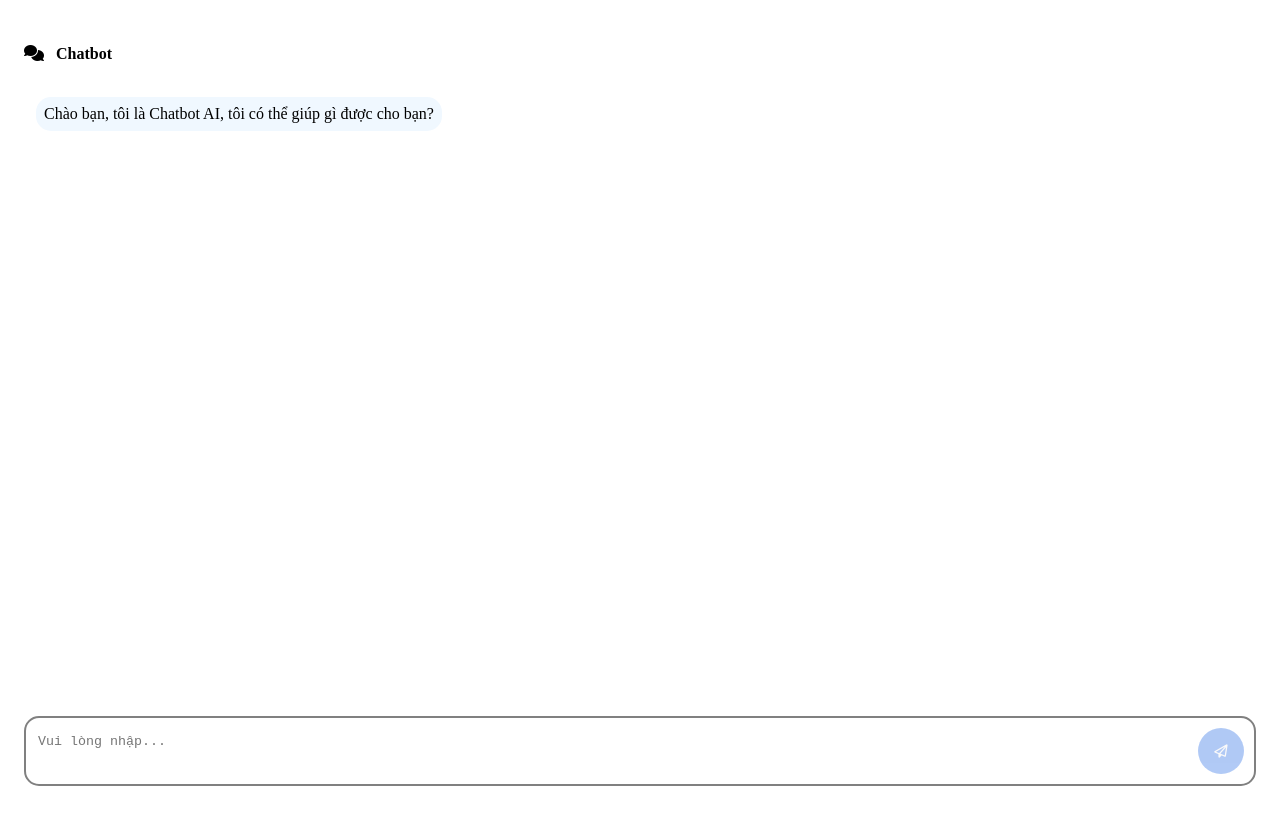
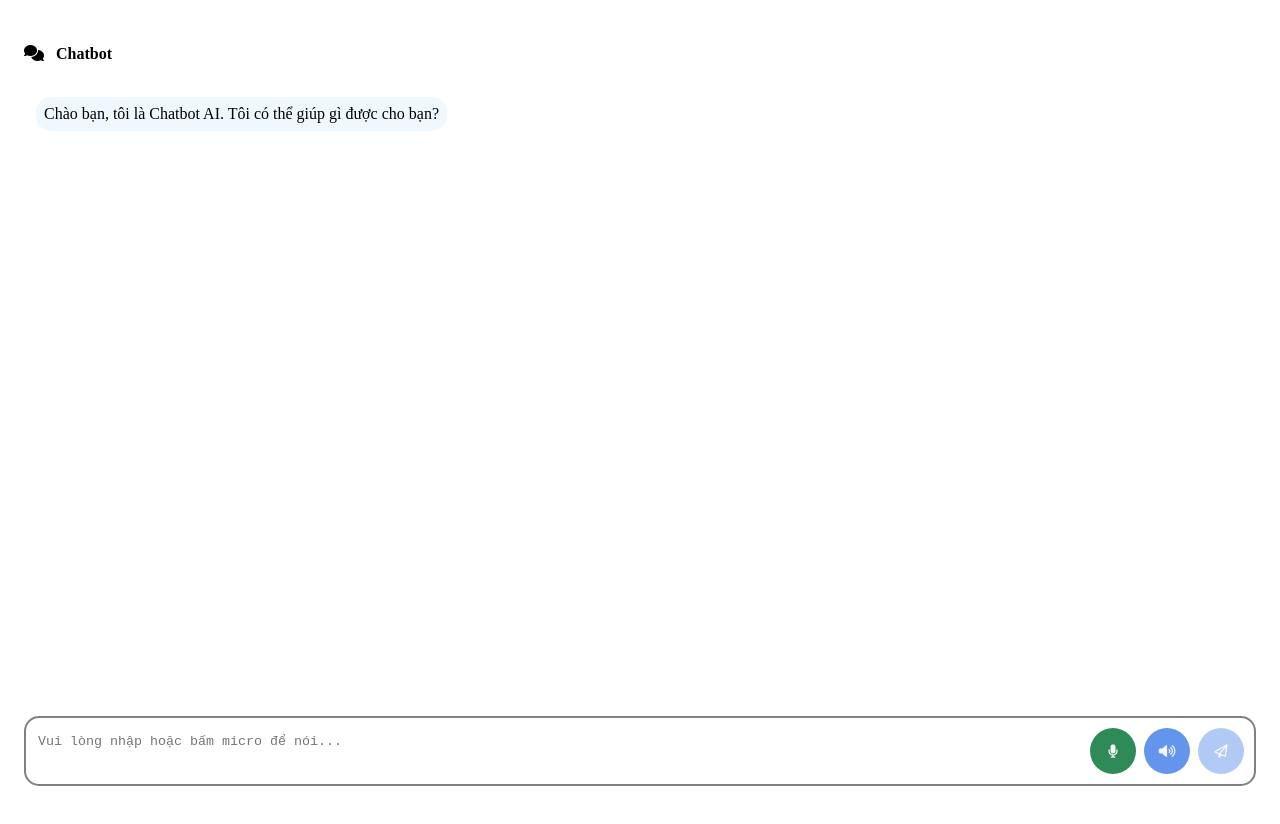
Before and after one commit to phanthainam081120112022/Chatbot-AI, a website: page index.html in a window 1280 px wide. Drawn offline with Linux system fonts and the light colour scheme.

Commit message:
Update Vietnamese text and button functionality

```diff
--- a/index.html
+++ b/index.html
@@ -1,38 +1,31 @@
 <!doctype html>
-<html lang="en">
+<html lang="vi">
   <head>
     <meta charset="UTF-8" />
     <meta name="viewport" content="width=device-width, initial-scale=1.0" />
     <title>Chat bot</title>
-    <!-- link style -->
     <link rel="stylesheet" href="./style.css" />
-
-    <!-- link icon-->
     <link
       rel="stylesheet"
       href="https://cdnjs.cloudflare.com/ajax/libs/font-awesome/6.7.2/css/all.min.css"
     />
   </head>
   <body>
-    <!-- ===== HEADER ===== -->
     <div id="header">
       <div class="icon"><i class="fas fa-comments"></i></div>
       <div class="name">
         <h4>Chatbot</h4>
       </div>
     </div>
-    <!-- ===== HEADER ===== -->
 
-    <!-- ===== MAIN ===== -->
     <div id="main">
       <div class="guest">
-        Chào bạn, tôi là Chatbot AI, tôi có thể giúp gì được cho bạn?
+        Chào bạn, tôi là Chatbot AI. Tôi có thể giúp gì được cho bạn?
       </div>
     </div>
-    <!-- ===== MAIN ===== -->
 
     <div class="loading">
-      <img src="./static/loading.svg" alt="" srcset="" />
+      <img src="./static/loading.svg" alt="Đang tải" />
     </div>
 
     <div id="footer">
@@ -40,20 +33,24 @@
         <div class="input-text">
           <textarea
             class="textarea"
-            name=""
-            placeholder="Vui lòng nhập..."
+            placeholder="Vui lòng nhập hoặc bấm micro để nói..."
           ></textarea>
         </div>
 
         <div class="enter">
-          <button class="button">
+          <button class="voice-button" title="Nói với chatbot" type="button">
+            <i class="fas fa-microphone"></i>
+          </button>
+          <button class="speak-button active" title="Bật/tắt đọc câu trả lời" type="button">
+            <i class="fas fa-volume-high"></i>
+          </button>
+          <button class="button" type="button" title="Gửi">
             <i class="far fa-paper-plane"></i>
           </button>
         </div>
       </div>
     </div>
 
-    <!-- link javascript -->
     <script src="./config.js"></script>
     <script src="./script.js"></script>
   </body>
```
